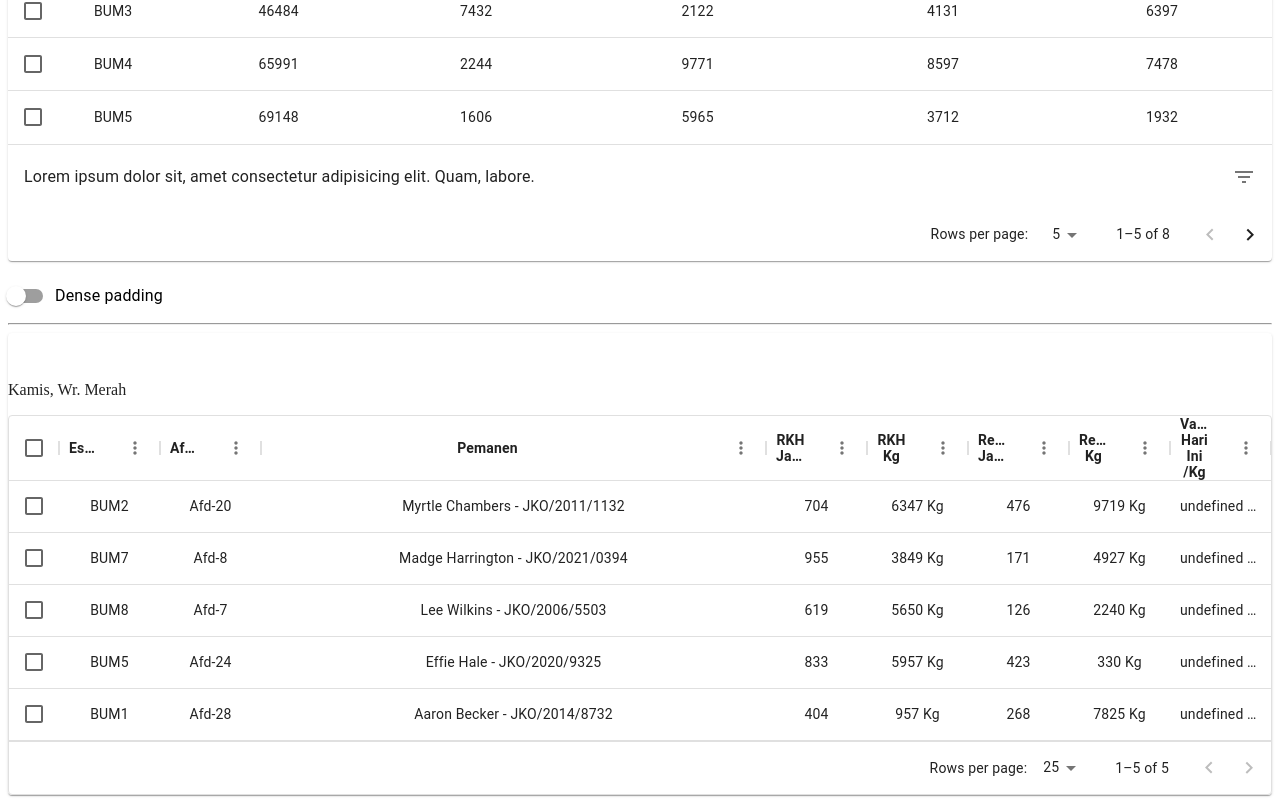
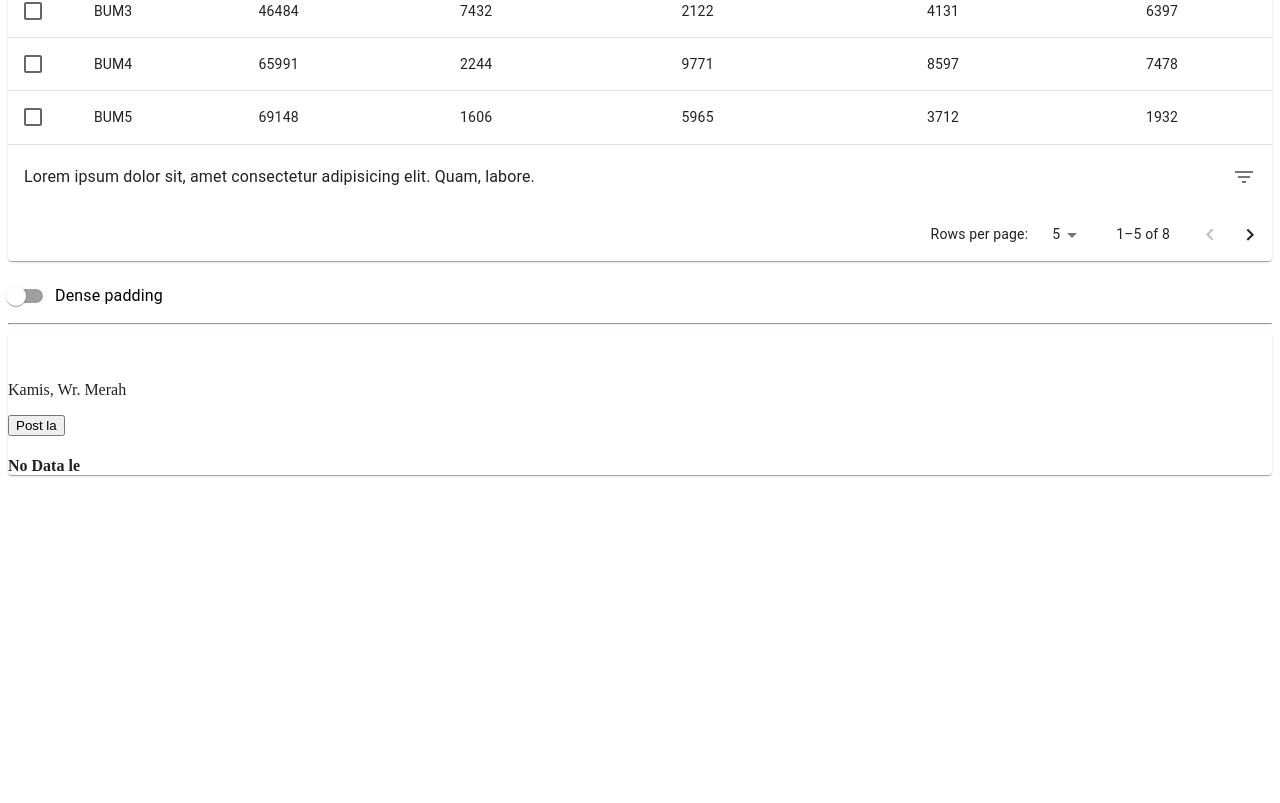
Before and after one commit to emilfauzan/erpplayground, a Next.js app: page /dashboard/home/Home in a window 1280 px wide. Shown: the part 849-1652 px from the top of the page. After the commit the page ends 1345 px from the top, so only its background shows below. Built offline with nearby package versions, Linux system fonts and the light colour scheme.

Commit message:
fully functional DataGrid with API

```diff
--- a/components/common/tables/HarvesterTable.tsx
+++ b/components/common/tables/HarvesterTable.tsx
@@ -1,95 +1,139 @@
 "use client"
 
-import * as React from 'react';
+import { ApiResponse, RequestData } from '@/interface/typings';
+import { Paper, Typography } from '@mui/material';
 import Box from '@mui/material/Box';
-import { GridColDef, DataGrid, GridCellParams } from '@mui/x-data-grid';
-import { Paper, Typography } from '@mui/material';
+import { DataGrid, GridColDef } from '@mui/x-data-grid';
+import { useState } from 'react';
 import { GetDayAndDateEstateTable } from '../timeAndDate/TimeAndDate';
-import clsx from 'clsx';
 
-interface Row {
-    id: number;
-    estate: string;
-    afdeling: string;
-    pemanen: string;
-    rkh_janjang: number;
-    rkh_kg: number;
-    realisasi_janjang: number;
-    realisasi_kg: number;
-    varian_hi_kg?: number; // Optional since we will calculate it dynamically
+async function postData(url: string, data: RequestData) {
+    const searchParams = new URLSearchParams();
+    searchParams.append('p_date', data.p_date);
+    searchParams.append('p_sectioncode', data.p_sectioncode);
+
+    const response = await fetch(url, {
+        method: 'POST',
+        headers: {
+            'Content-Type': 'application/x-www-form-urlencoded'
+        },
+        body: searchParams.toString(),
+
+    })
+
+    const result: ApiResponse[] = await response.json();
+    // console.log(JSON.stringify(result));
+
+    return result;
 }
 
+export default function HarvesterTable() {
+    const [responseData, setResponseData] = useState<ApiResponse[]>([]);
 
     const columns: GridColDef[] = [
         {
-        field: 'estate',
-        headerName: 'Estate',
-        description: 'Asal Estate',
+            field: 'ROW_ID',
+            headerName: 'Row Id',
+            description: 'Row Id',
             headerAlign: 'center',
             align: 'center',
             flex: .2,
-        minWidth: 100
+            minWidth: 50
         }, {
-        field: 'afdeling',
-        headerName: 'Afdeling',
-        description: 'Asal Afdeling',
+            field: 'GROUP_DATA',
+            headerName: 'Group Data',
+            description: 'Group Data',
+            headerAlign: 'center',
+            align: 'center',
+            flex: .2,
+            minWidth: 110
+        }, {
+            field: 'RANKING',
+            headerName: 'Ranking',
+            description: 'Ranking',
             headerAlign: 'center',
             align: 'center',
             flex: .2,
             minWidth: 72
         }, {
-        field: 'pemanen',
-        headerName: 'Pemanen',
-        description: 'Nama Pemanen & NIK',
+            field: 'ESTATE',
+            headerName: 'Estate',
+            description: 'Asal Estate',
+            headerAlign: 'center',
+            align: 'center',
+            flex: 1,
+            minWidth: 80
+        }, {
+            field: 'AFDELING',
+            headerName: 'Afdeling',
+            description: 'Asal Afdeling',
+            headerAlign: 'center',
+            align: 'center',
+            type: 'number',
+            flex: .2,
+            minWidth: 80
+        }, {
+            field: 'TPH',
+            headerName: 'TPH',
+            description: 'Asal TPH',
+            headerAlign: 'center',
+            align: 'center',
+            flex: 1,
+            minWidth: 80
+        }, {
+            field: 'PEMANEN',
+            headerName: 'Harvester',
+            description: 'NIK - Nama Pemanen (Harvester)',
             headerAlign: 'center',
             align: 'center',
             flex: 1,
             minWidth: 250,
-        maxWidth: 1000
+            maxWidth: 1000,
+            renderCell: (params) => (
+                <div style={{ whiteSpace: 'pre-wrap', overflowWrap: 'break-word' }}>{params.value}</div>
+            ),
         }, {
-        field: 'rkh_janjang',
-        headerName: 'RKH Janjang',
+            field: 'RKH_JJG',
+            headerName: 'RKH Jajang',
             description: 'RKH Janjang - Jumlah janjang sesuai dengan RKH',
             headerAlign: 'center',
             align: 'center',
             type: 'number',
             filterable: false,
             flex: .2,
-        minWidth: 90
+            minWidth: 90,
         }, {
-        field: 'rkh_kg',
+            field: 'RKH_KG',
             headerName: 'RKH Kg',
-        description: 'RKH Kg - Jumlah berat janjang (Kg) sesuai dengan RKH',
+            description: 'RKH Kg - Jumlah berat janjang (dalam Kg) sesuai dengan RKH',
             headerAlign: 'center',
             align: 'center',
             type: 'number',
             filterable: false,
             flex: .2,
             minWidth: 90,
-        valueFormatter: ({ value }) => `${value} Kg`
         }, {
-        field: 'realisasi_janjang',
+            field: 'REAL_JJG',
             headerName: 'Realisasi Janjang',
-        description: 'Realisasi Janjang - Realisasi jumlah janjang saat memanen',
-        headerAlign: 'center',
-        align: 'center',
-        type: 'number',
-        filterable: false,
-        flex: .2,
-        minWidth: 90
-    }, {
-        field: 'realisasi_kg',
-        headerName: 'Realisasi Kg',
-        description: 'Realisasi Kg - Realisasi jumlah berat janjang saat memanen',
+            description: 'Realisasi Janjang - Realisasi jumlah janjang saat panen',
             headerAlign: 'center',
             align: 'center',
             type: 'number',
             filterable: false,
             flex: .2,
             minWidth: 90,
-        valueFormatter: ({ value }) => `${value} Kg`
         }, {
-        field: 'varian_hi_kg',
+            field: 'REAL_KG',
+            headerName: 'Realisasi Kg',
+            description: 'Realisasi Kg - Realisasi jumlah berat (dalam kg) janjang saat memanen',
+            headerAlign: 'center',
+            align: 'center',
+            type: 'number',
+            filterable: false,
+            flex: .2,
+            minWidth: 90,
+        }, {
+            field: 'VAR_HI_KG',
             headerName: 'Varian Hari Ini /Kg',
             description: 'Varian Hari Ini /Kg - Hasil pengurangan antara RKH Kg dengan Realisasi Kg',
             headerAlign: 'center',
@@ -98,21 +142,49 @@ const columns: GridColDef[] = [
             filterable: false,
             flex: .2,
             minWidth: 90,
-        valueFormatter: ({ value }) => `${value} Kg`,
-        cellClassName: (params: GridCellParams<any, number>) => {
-            if (params.value == null) {
-                return '';
-            }
+            // cellClassName: (params: GridCellParams<any, number>) => {
+            //     if (params.value == null) {
+            //         return '';
+            //     }
 
-            return clsx('super-app', {
-                negative: params.value < 0,
-                positive: params.value > 0,
-            });
-        },
+            //     return clsx('super-app', {
+            //         negative: params.value < 0,
+            //         positive: params.value > 0,
+            //     });
+            // },
+        }, {
+            field: 'PROD_STATUS',
+            headerName: 'Status Produksi',
+            description: 'Status Produksi: Over Target atau Under Target',
+            headerAlign: 'center',
+            align: 'center',
+            type: 'number',
+            flex: .2,
+            minWidth: 90,
         },
     ];
 
-export default function HarvesterTable() {
+    const handleClick = async () => {
+        const apiUrl = 'http://103.121.213.173/webapi/dashboard/getCurrentProduction.php';
+
+        const requestData: RequestData = {
+            p_date: '14-12-2023',
+            p_sectioncode: '04',
+        };
+
+        try {
+            const jsonResponse = await postData(apiUrl, requestData);
+            // const jsonString = JSON.stringify(jsonResponse, null, 2);
+            setResponseData(jsonResponse);
+            // console.log('JSON Response:', jsonString);
+            // response bentuk json
+        } catch (error) {
+            console.error('Error:', error);
+        }
+    };
+
+    const getRowId = (row: ApiResponse) => row.ROW_ID;
+
     return (
         <Box sx={{ width: '100%', whiteSpace: 'normal' }}>
             <Paper sx={{ width: '100%' }} className='rounded-lg'>
@@ -127,8 +199,13 @@ export default function HarvesterTable() {
                     </Typography>
                     <GetDayAndDateEstateTable />
                 </div>
-                <div>
 
+                <div className='flex justify-center my-20'>
+                    <button className='border p-2 rounded-lg font-bold hover:bg-green-500 text-green-500 hover:text-white ease-in-out duration-200 hover:border-green-500 border-green-500' onClick={handleClick} >Post la</button>
+                </div>
+
+                {responseData && responseData.length > 0 ? (
+                    <div style={{ height: 400, width: '100%' }}>
                         <DataGrid
                             initialState={{
                                 pagination: {
@@ -159,40 +236,18 @@ export default function HarvesterTable() {
                                 .5px -.5px 0 #000,
                                 -.5px .5px 0 #000,
                                 .5px .5px 0 #000`
-                            },
-                            // "& .MuiDataGrid-row": {
-                            //     whiteSpace: "normal",
-                            //     lineHeight: "normal",
-                            //     wordWrap: "break-word",
-                            //     height: "unset !important",
-                            // },
-                            // "& .MuiDataGrid-rows": {
-                            //     maxHeight: "168px !important"
-                            // },
+                                }
                             }}
                             checkboxSelection
                             columns={columns}
-                        rows={[
-                            {
-                                id: 1, estate: 'BUM2', afdeling: 'Afd-20', pemanen: 'Myrtle Chambers - JKO/2011/1132', rkh_janjang: 704, rkh_kg: 6347, realisasi_janjang: 476, realisasi_kg: 9719,
-                            },
-                            {
-                                id: 2, estate: 'BUM7', afdeling: 'Afd-8', pemanen: 'Madge Harrington - JKO/2021/0394', rkh_janjang: 955, rkh_kg: 3849, realisasi_janjang: 171, realisasi_kg: 4927,
-                            },
-                            {
-                                id: 3, estate: 'BUM8', afdeling: 'Afd-7', pemanen: 'Lee Wilkins - JKO/2006/5503', rkh_janjang: 619, rkh_kg: 5650, realisasi_janjang: 126, realisasi_kg: 2240,
-                            },
-                            {
-                                id: 4, estate: 'BUM5', afdeling: 'Afd-24', pemanen: 'Effie Hale - JKO/2020/9325', rkh_janjang: 833, rkh_kg: 5957, realisasi_janjang: 423, realisasi_kg: 330,
-                            },
-                            {
-                                id: 5, estate: 'BUM1', afdeling: 'Afd-28', pemanen: 'Aaron Becker - JKO/2014/8732', rkh_janjang: 404, rkh_kg: 957, realisasi_janjang: 268, realisasi_kg: 7825,
-                            },
-                        ]}
-
+                            rows={responseData}
+                            getRowId={getRowId}
                         />
                     </div>
-            </Paper>
-        </Box>
+                ) : (
+                    <h4 className='text-center pb-10'>No Data le</h4>
+                )}
+            </Paper >
+        </Box >
     );
 }
--- a/interface/typings.d.ts
+++ b/interface/typings.d.ts
@@ -62,6 +62,7 @@ interface RequestData {
 
 // props for api response from backend
 interface ApiResponse{
+    ROW_ID: string;
     GROUP_DATA: string;
     RANKING: number;
     ESTATE: string;
```
Also changed, not shown: pages/dashboard/production/ProductionDashboard.tsx (+25 -25 lines). Lines whose indentation alone changed are shown as unchanged.
